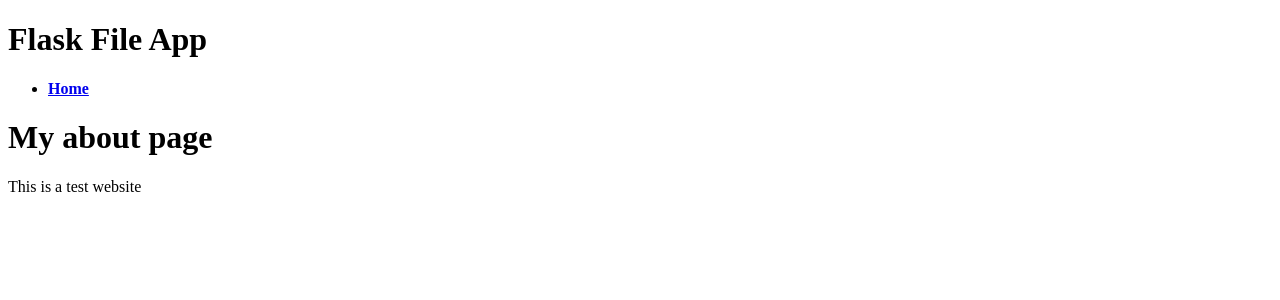
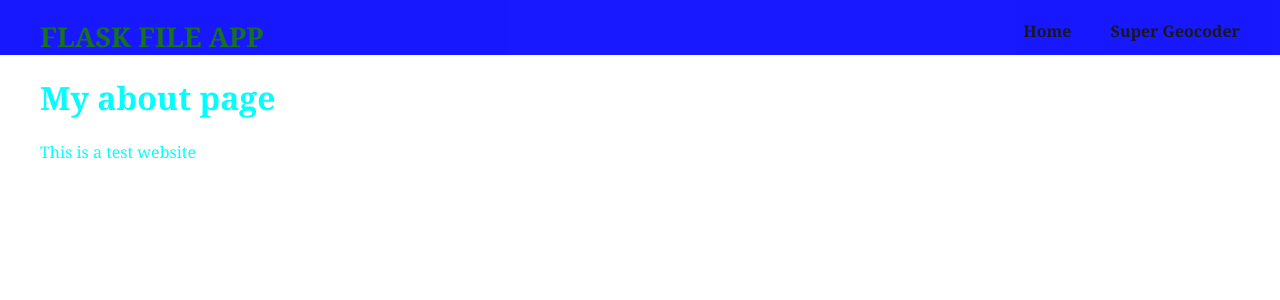
Before and after one commit to AgnesDemon/Python, a Flask app: template packt_python/app_5/templates/about.html in a window 1280 px wide. Shown: the top 300 px of the page. Run offline with Flask 3, Linux system fonts and the light colour scheme; the template is opened without the code that fills it, so the values that code supplies are empty.

Commit message:
Saving modified data

```diff
--- a/packt_python/app_10/app.py
+++ b/packt_python/app_10/app.py
@@ -6,9 +6,9 @@ app = Flask(__name__)
 def home():
     return render_template("home.html")
 
-#@app.route("/about/")
-#def about():
-    #return render_template("about.html")
+@app.route("/geocoder/")
+def geocoder():
+    return render_template("geocoder.html")
 
 if __name__ == "__main__":
     app.run(debug=True)
--- a/packt_python/app_10/static/css/main.css
+++ b/packt_python/app_10/static/css/main.css
@@ -0,0 +1,69 @@
+body {
+    margin: 0;
+    padding: 0;
+    font-family:Georgia, 'Times New Roman', Times, serif;
+    color: aqua;
+}
+
+header {
+    background-color: blue;
+    height: 55px;
+    width: 100%;
+    opacity: .9;
+    margin-bottom: 10px;
+}
+
+header h1.logo {
+    margin: 1;
+    font-size: 1.7em;
+    color: darkgreen;
+    text-transform: uppercase;
+    float: left;
+}
+
+.container {
+    width: 1200px;
+    margin: 0 auto;
+}
+
+div.home {
+    padding: 10px 0 30px 0;
+    background-color: brown;
+    -webkit-border-radius: 6px;
+        -moz-border-radius: 6px;
+            border-radius: 6px;
+}
+
+h2 {
+    font-size: 3em;
+    margin-top: 40px;
+    text-align: center;
+    letter-spacing: -2px;
+}
+
+h3 {
+    font-size: 1.7em;
+    font-weight: 100;
+    margin-top: 30px;
+    text-align: center;
+    letter-spacing: -1px;
+    color: crimson;
+}
+
+.menu {
+    float: right;
+    margin-top: 20px;
+}
+
+.menu li {
+    display: inline;
+}
+
+.menu li + li {
+    margin-left: 35px;
+}
+
+.menu li a {
+    color: black;
+    text-decoration: none;
+}
--- a/packt_python/app_10/templates/home.html
+++ b/packt_python/app_10/templates/home.html
@@ -1,4 +1,4 @@
-{%extends "layout.html%}
+{%extends "layout.html"%}
 
 {%block content%}
 <div class="home">
--- a/packt_python/app_10/templates/layout.html
+++ b/packt_python/app_10/templates/layout.html
@@ -2,7 +2,7 @@
 <html>
     <head>
         <title>Flask File App</title>
-        <link rel="stylesheet" href="{{url_for('css', filename='main.css')}}">
+        <link rel="stylesheet" href="{{url_for('static', filename='css/main.css')}}">
     </head>
     <body>
         <header>
@@ -11,6 +11,7 @@
                 <strong><nav>
                     <ul class="menu">
                         <li><a href="{{url_for('home') }}">Home</a></li>
+                        <li><a href="{{url_for('geocoder') }}">Super Geocoder</a></li>
                     </ul>
                 </nav></strong>
             </div>
```
Also changed, not shown: packt_python/app_10/css/main.css (deleted, +0 -68 lines).
